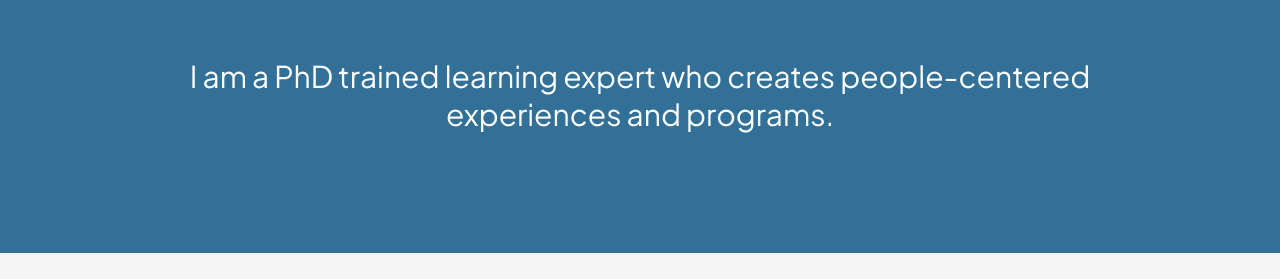
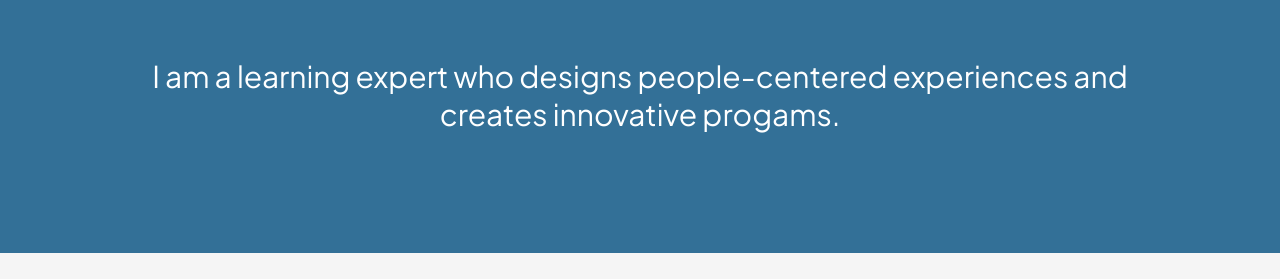
Before and after one commit to chrisminter/personal-website, a plain HTML site: page index.html in a window 1280 px wide. Shown: the part 352-631 px from the top of the page. Drawn offline with Linux system fonts and the light colour scheme.

Commit message:
Update index.html

```diff
--- a/index.html
+++ b/index.html
@@ -30,7 +30,7 @@
     <section class="headline-background-margin">
         <article class ="headline">
             <h1 class ="headline-title">I'm Chris.</h1>
-             <p>I am a PhD trained learning expert who creates people-centered experiences and programs.</p>
+             <p>I am a learning expert who designs people-centered experiences and creates innovative progams.</p>
         </article>
     </section>
 <!-- Expertise -->
```
